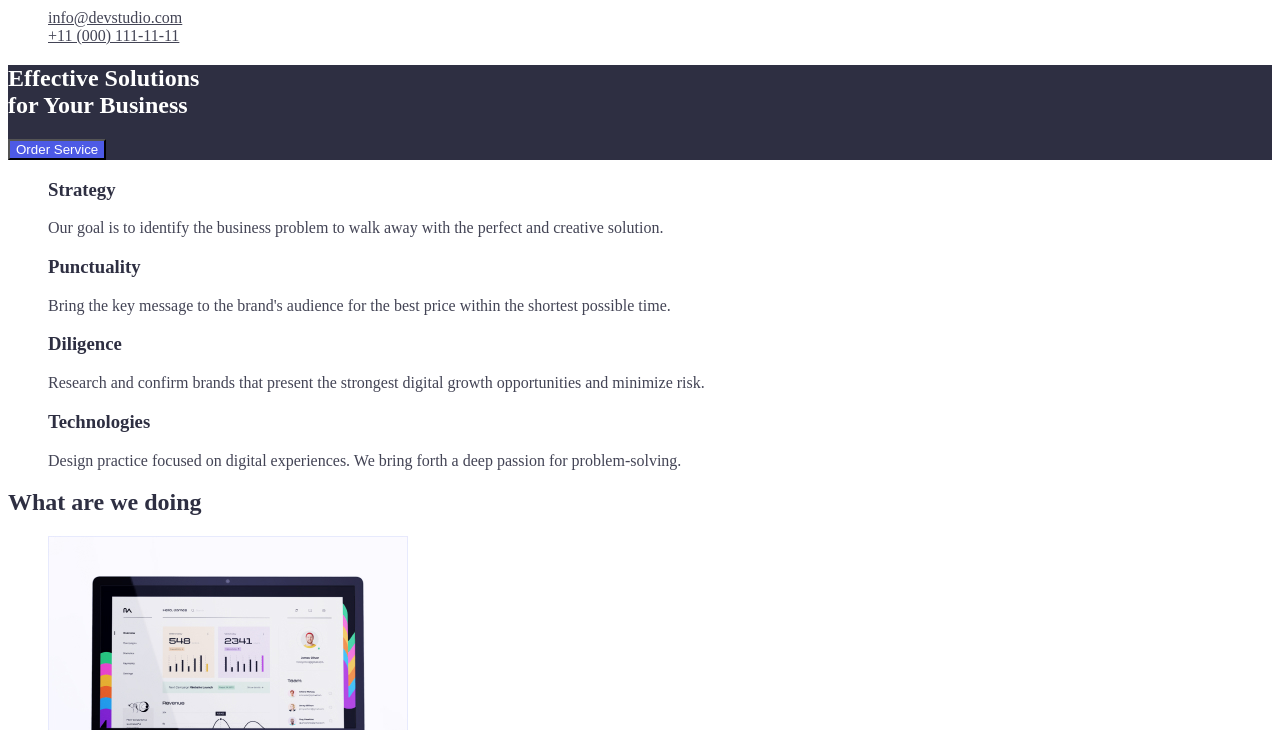
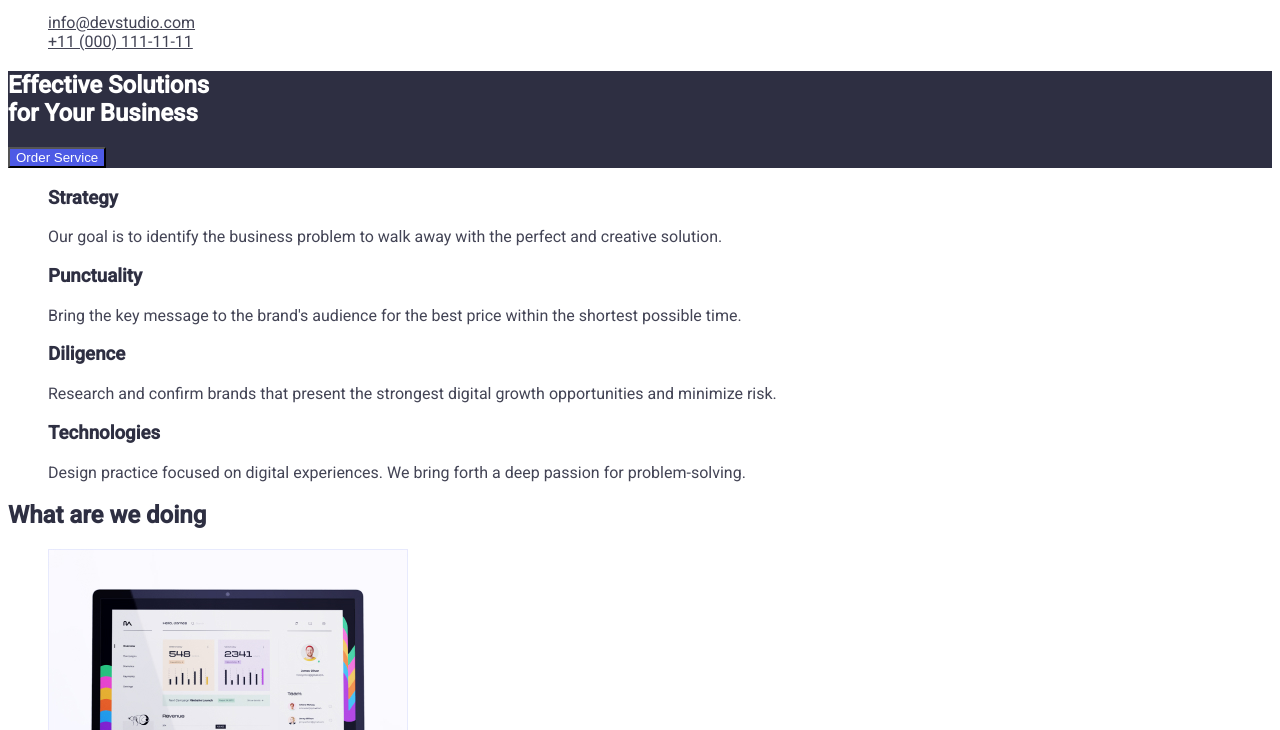
Before and after one commit to Gigglich/goit-markup-hw-03, a plain HTML site: page index.html in a window 1280 px wide. Shown: the part 103-833 px from the top of the page. Drawn offline with Linux system fonts and the light colour scheme.

Commit message:
Добавил css, добавил шрифты

```diff
--- a/css/styles.css
+++ b/css/styles.css
@@ -7,8 +7,10 @@
 
 
 .body {
-    background-color: #E5E5E5;
+    background-color: #FFFFFF;
     color: var(--title-text-color);
+
+    font-family: Roboto, sans-serif;
 }
 
 .list {
--- a/index.html
+++ b/index.html
@@ -5,9 +5,11 @@
     <meta http-equiv="X-UA-Compatible" content="IE=edge">
     <meta name="viewport" content="width=device-width, initial-scale=1.0">
     <title>Web Studio</title>
+    <link rel="preconnect" href="https://fonts.googleapis.com"><link rel="preconnect" href="https://fonts.gstatic.com" crossorigin>
+    <link href="https://fonts.googleapis.com/css2?family=Raleway:wght@800&family=Roboto:wght@400;500&display=swap" rel="stylesheet">
     <link rel="stylesheet" href="./css/styles.css">
 </head>
-<body>
+<body class="body">
     <header>
         <a href="/" class="logo-web">Web</a><a href="/" class="logo-studio">Studio</a>
 
```
